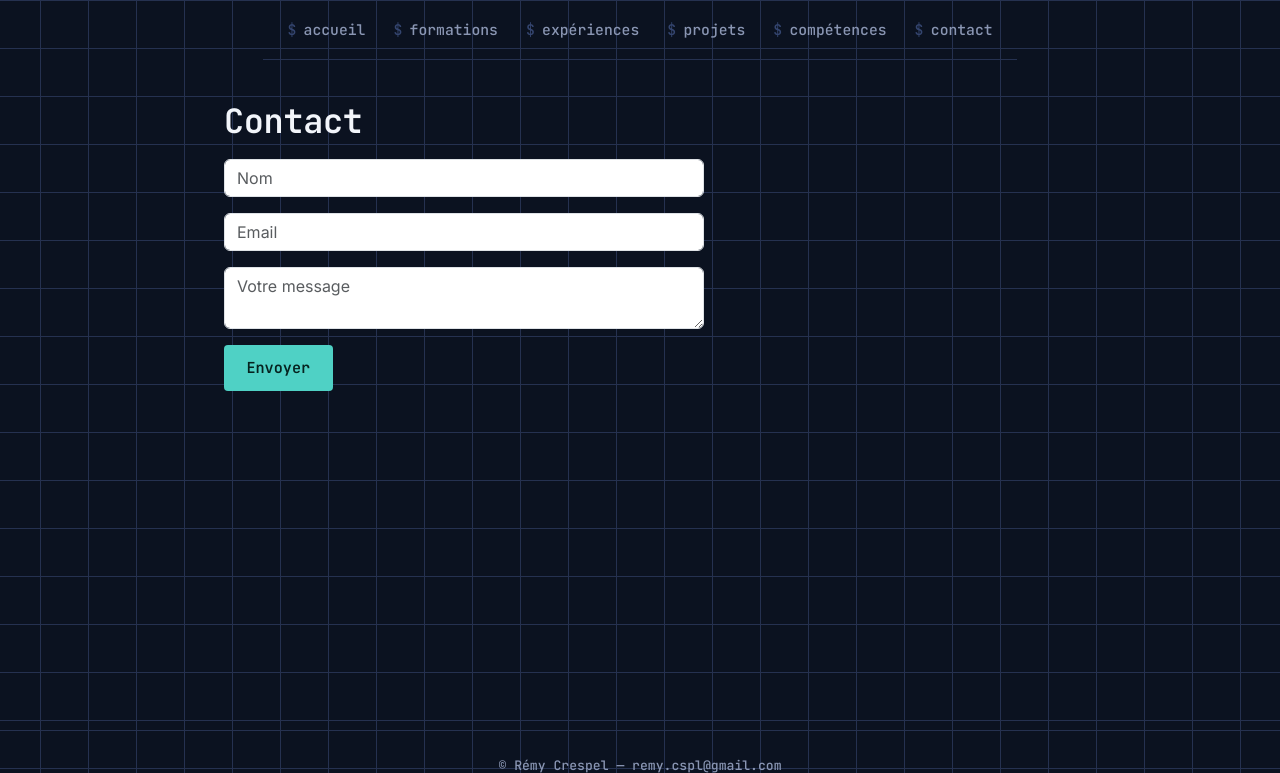
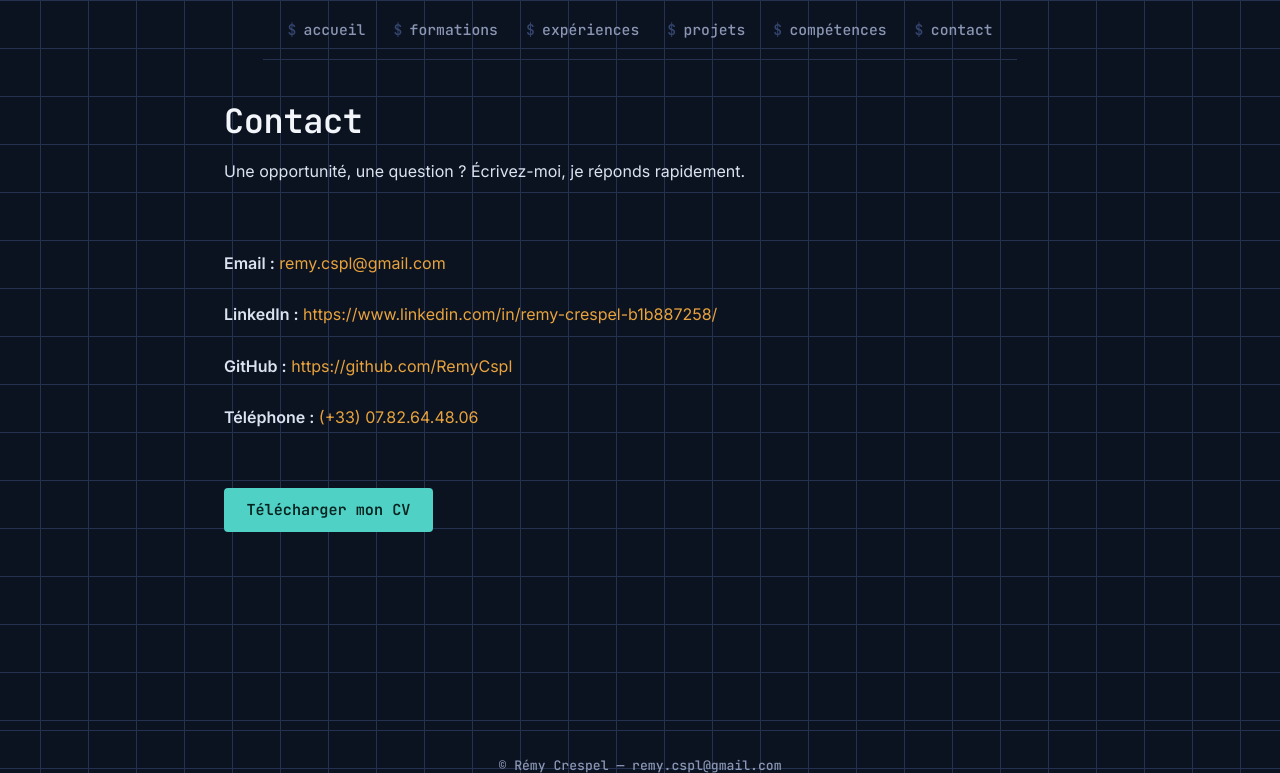
Before and after one commit to RemyCspl/remy-crespel-portfolio, a Flask app: page /contact in a window 1280 px wide. Shown: the top 773 px of the page. Run offline with Flask 3, Linux system fonts and the light colour scheme.

Commit message:
mfeat: modification de la page de contact

```diff
--- a/app/templates/contact.html
+++ b/app/templates/contact.html
@@ -6,18 +6,32 @@
 
 <h1>Contact</h1>
 
-<form method="POST" action="{{ url_for('contact') }}">
-
-    <input type="text" name="name" class="form-control" placeholder="Nom" required>
-
-    <input type="email" name="email" class="form-control" placeholder="Email" required>
-
-    <textarea name="message" class="form-control" placeholder="Votre message" required></textarea>
-
-    <button type="submit" class="btn-console">
-        Envoyer
-    </button>
-
-</form>
+<p>Une opportunité, une question ? Écrivez-moi, je réponds rapidement.</p>
+<br><br>
+<ul class="list-unstyled">
+    <li>
+        <strong>Email :</strong>
+        <a href="mailto:remy.cspl@gmail.com">remy.cspl@gmail.com</a>
+    </li>
+    <br>
+    <li>
+        <strong>LinkedIn :</strong>
+        <a href="https://www.linkedin.com/in/remy-crespel-b1b887258/" target="_blank" rel="noopener">https://www.linkedin.com/in/remy-crespel-b1b887258/</a>
+    </li>
+    <br>
+    <li>
+        <strong>GitHub :</strong>
+        <a href="https://github.com/RemyCspl" target="_blank" rel="noopener">https://github.com/RemyCspl</a>
+    </li>
+    <br>
+    <li>
+        <strong>Téléphone :</strong>
+        <a href="tel:+33782644806">(+33) 07.82.64.48.06</a>
+    </li>
+</ul>
+<br><br>
+<a class="btn-console" href="/telecharger-cv">
+    Télécharger mon CV
+</a>
 
 {% endblock %}
```
